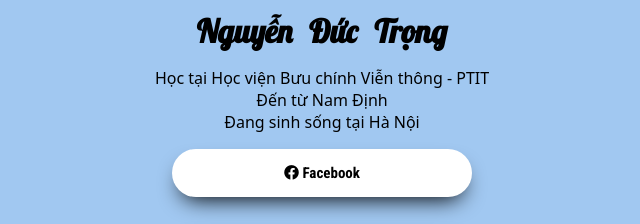
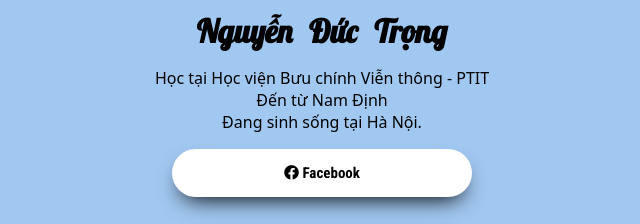
Before and after one commit to kiennkt/CNPM-Nhom2, a plain HTML site: page Trong-profile/index.html in a window 1280 px wide. Shown: the part 208-432 px from the top of the page, 318-958 px from the left. Drawn offline with Linux system fonts and the light colour scheme.

Commit message:
'Trong_fix_update'

```diff
--- a/Trong-profile/index.html
+++ b/Trong-profile/index.html
@@ -10,7 +10,7 @@
 <center>
     <img class="avatar" src ="./assets/img/anh2.jpg" width="130" >
     <h1 class="avatar1"> Nguyễn Đức Trọng </h1>
-    <p> Học tại Học viện Bưu chính Viễn thông - PTIT <br> Đến từ Nam Định <br> Đang sinh sống tại Hà Nội </p>
+    <p> Học tại Học viện Bưu chính Viễn thông - PTIT <br> Đến từ Nam Định <br> Đang sinh sống tại Hà Nội. </p>
     <ul class="list">
         <li class="item">
             <a class="link" href="https://www.facebook.com/profile.php?id=100038130528516" target="_blank">
```
